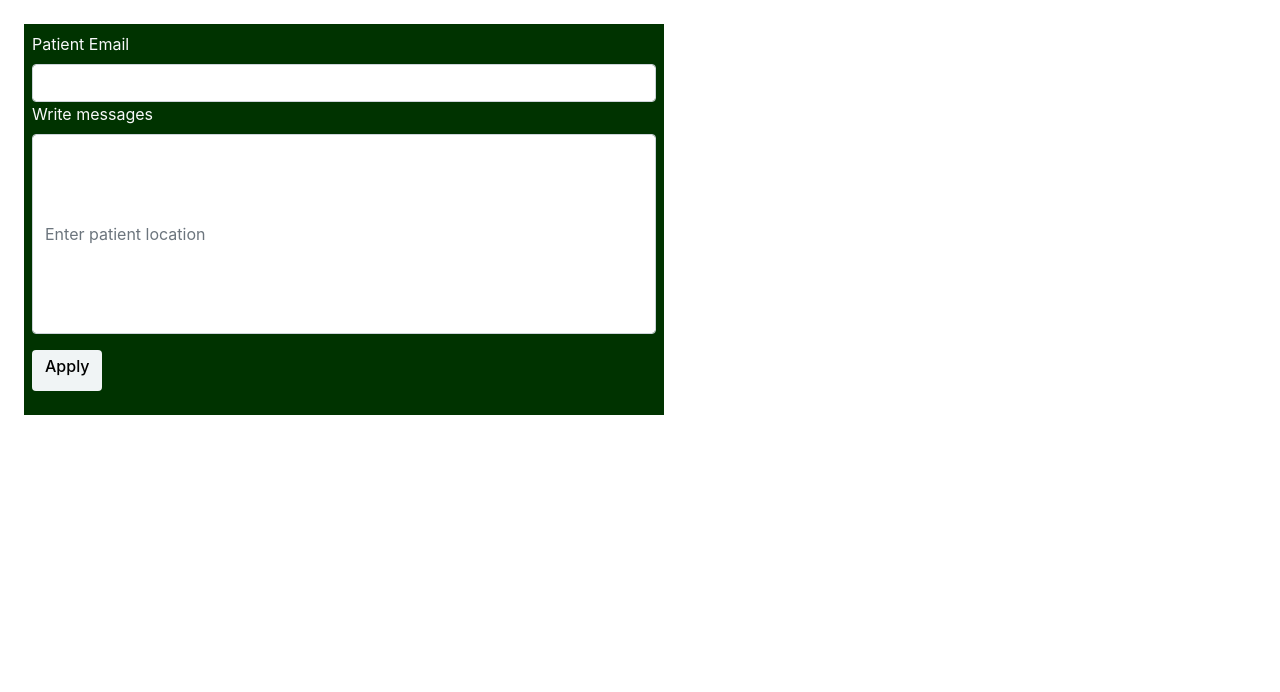
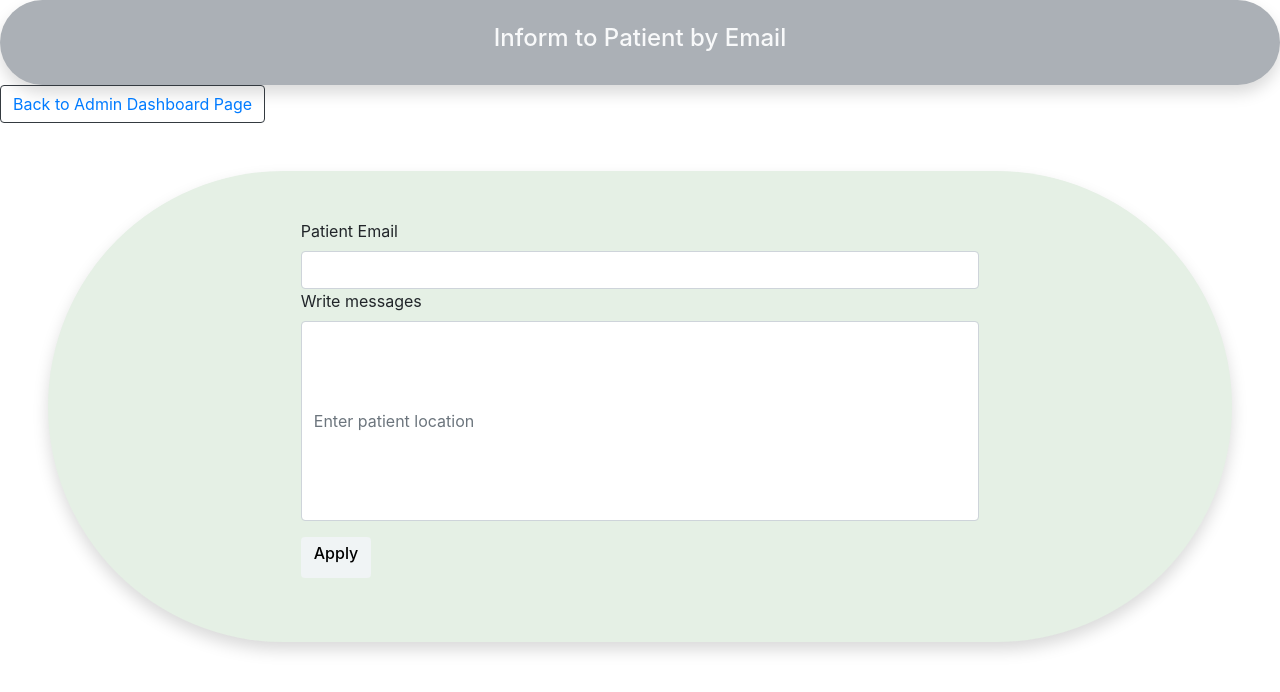
Before and after one commit to sadia-jannat/popular_hospital_work, a Django app: template template/sendemail.html in a window 1280 px wide. Shown: the top 692 px of the page. Run offline with Django 4.2, Linux system fonts and the light colour scheme; the template is opened without the code that fills it, so the values that code supplies are empty; some libraries are stand-ins or nearby versions.

Commit message:
Update sendemail.html

```diff
--- a/template/sendemail.html
+++ b/template/sendemail.html
@@ -39,10 +39,22 @@
  <!--end-->
 </head>
 <body >
+  <!--header-->
+<div class="container-fluid text-light py-4 rounded shadow rounded rounded-pill" style="background-color: #abb0b6;" >
+  <header class="text-center">
+      <h4>Inform to Patient by Email</h4>
+  </header>
+  </div>
+ <!--end-->
+ <!---go back button-->
+ <button class="btn btn-outline-dark mt-2 my-2 my-sm-0" type="submit"><a href="{% url 'admin_dashboard' %}">Back to Admin Dashboard Page</a></button>
+<!--end-->
+  <!-- class="container mx-4 my-4 w-50 text-light p-2" -->
     <section>
-        <div class="container mx-4 my-4 w-50 text-light p-2" style="background-color: #003300;">
+        <div  class=" p-5 m-5 rounded shadow rounded rounded-pill" style="background-color: #e5f0e5;">
+        <div class="d-flex justify-content-center">
 
-            <form action="" method="POST" enctype="multipart/form-data" class="row g-3">
+            <form action="" method="POST" enctype="multipart/form-data" class="row g-3" >
 
                     {% csrf_token %}
 
@@ -74,6 +86,7 @@
                      <!--end -->
                   </form>
 
+                  </div>
              </div>
             </section>
     <!-- Optional JavaScript; choose one of the two! -->
```
